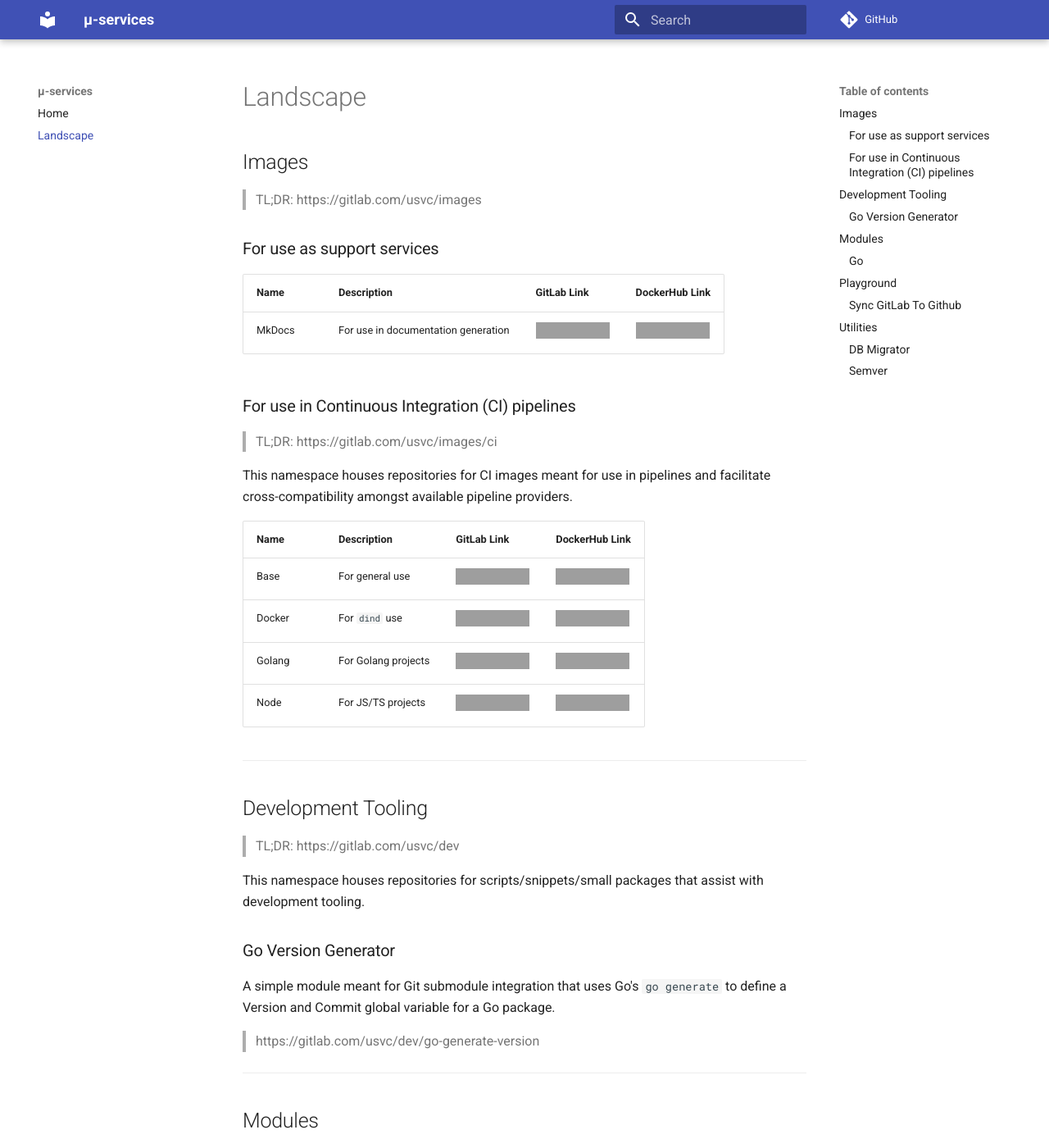
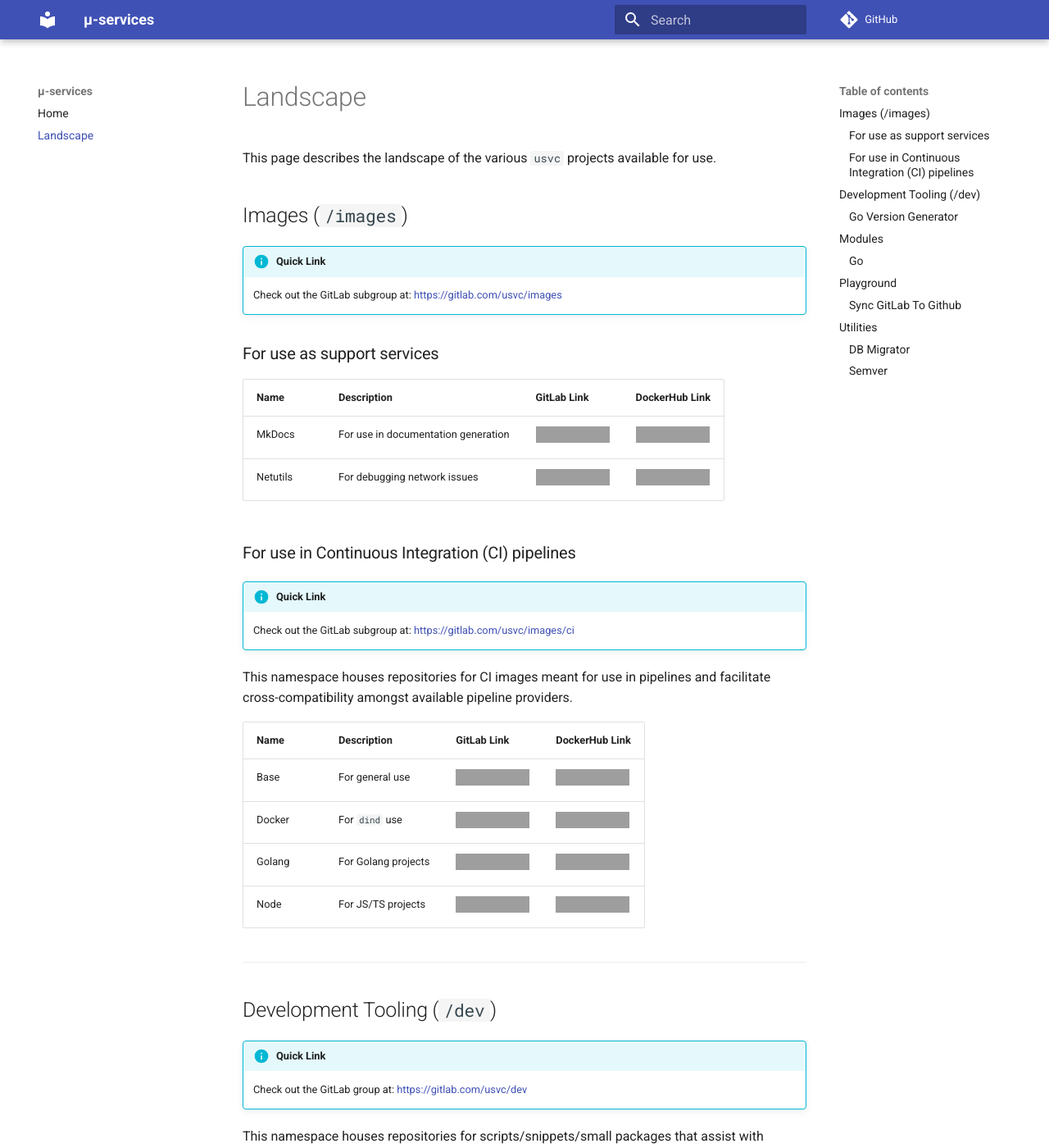
Before and after one commit to usvc/usvc, an MkDocs documentation site: the page built from docs/landscape.md, in a window 1280 px wide and 1400 px high. Shown: the whole window at 82% size. Built offline with MkDocs 1.6.1 and Material for MkDocs 9.7.7, drawn with Linux system fonts in a browser that asks for light colours; comment, search, counter and statistics services are not loaded; grey boxes are pictures that could not be loaded.

Commit message:
updated landscape and retriggering pipeline

```diff
--- a/docs/landscape.md
+++ b/docs/landscape.md
@@ -1,18 +1,23 @@
 # Landscape
 
-## Images
+This page describes the landscape of the various `usvc` projects available for use.
 
-> TL;DR: https://gitlab.com/usvc/images
+## Images (`/images`)
+
+!!! Info "Quick Link"
+    Check out the GitLab subgroup at: [https://gitlab.com/usvc/images](https://gitlab.com/usvc/images)
 
 ### For use as support services
 
 | Name | Description | GitLab Link | DockerHub Link |
 | --- | --- | --- | --- |
 | MkDocs | For use in documentation generation | [![pipeline status](https://gitlab.com/usvc/images/mkdocs/badges/master/pipeline.svg)](https://gitlab.com/usvc/images/mkdocs/commits/master) | [![dockerhub link](https://img.shields.io/badge/dockerhub-usvc%2Fmkdocs-blue)](https://hub.docker.com/r/usvc/mkdocs) |
+| Netutils | For debugging network issues | [![pipeline status](https://gitlab.com/usvc/images/netutils/badges/master/pipeline.svg)](https://gitlab.com/usvc/images/netutils/commits/master) | [![dockerhub link](https://img.shields.io/badge/dockerhub-usvc%2Fnetutils-blue)](https://hub.docker.com/r/usvc/netutils) |
 
 ### For use in Continuous Integration (CI) pipelines
 
-> TL;DR: https://gitlab.com/usvc/images/ci
+!!! Info "Quick Link"
+    Check out the GitLab subgroup at: [https://gitlab.com/usvc/images/ci](https://gitlab.com/usvc/images/ci)
 
 This namespace houses repositories for CI images meant for use in pipelines and facilitate cross-compatibility amongst available pipeline providers.
 
@@ -25,9 +30,10 @@ This namespace houses repositories for CI images meant for use in pipelines and
 
 - - -
 
-## Development Tooling
+## Development Tooling (`/dev`)
 
-> TL;DR: https://gitlab.com/usvc/dev
+!!! Info "Quick Link"
+    Check out the GitLab group at: [https://gitlab.com/usvc/dev](https://gitlab.com/usvc/dev)
 
 This namespace houses repositories for scripts/snippets/small packages that assist with development tooling.
 
```
